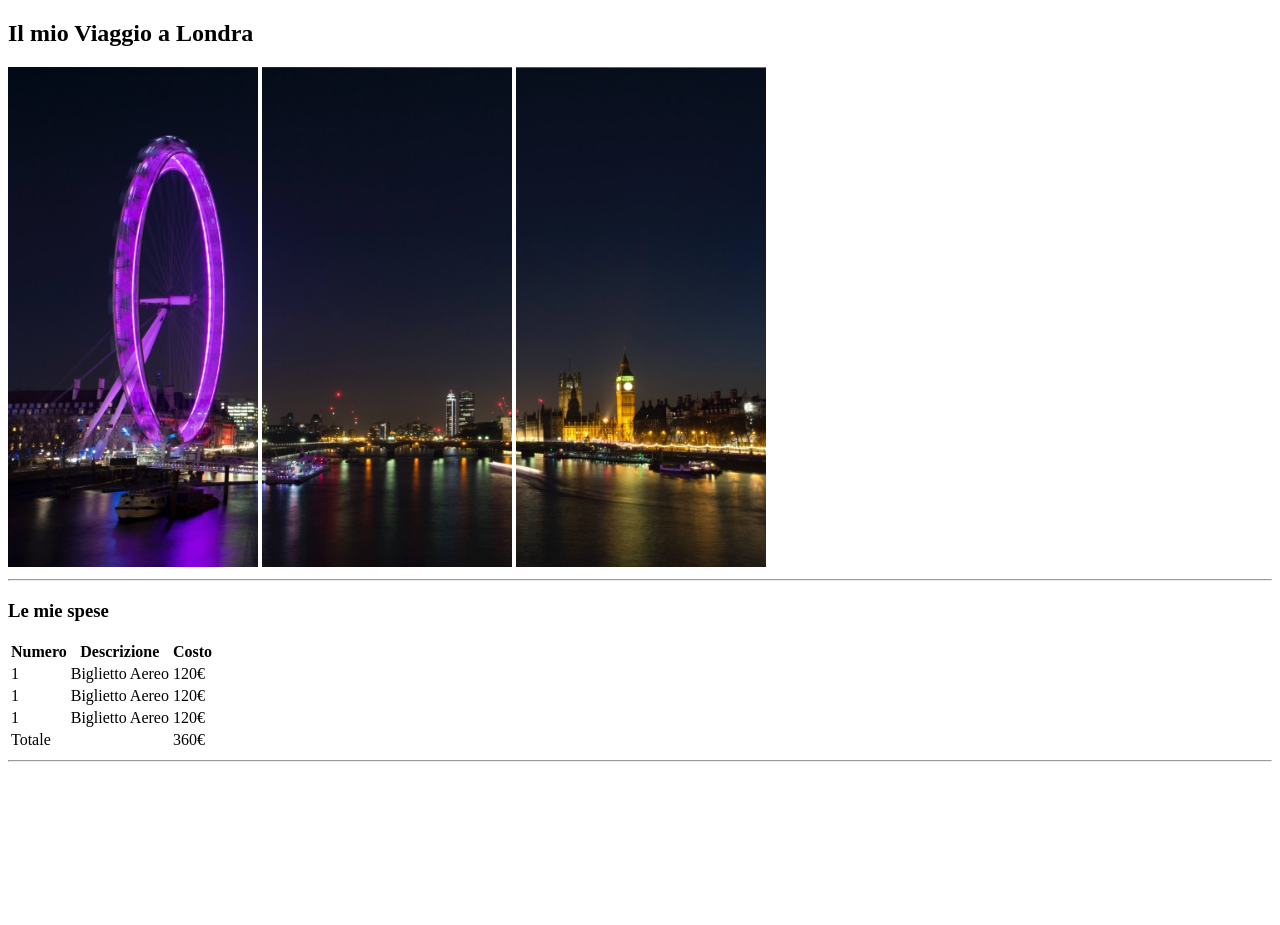
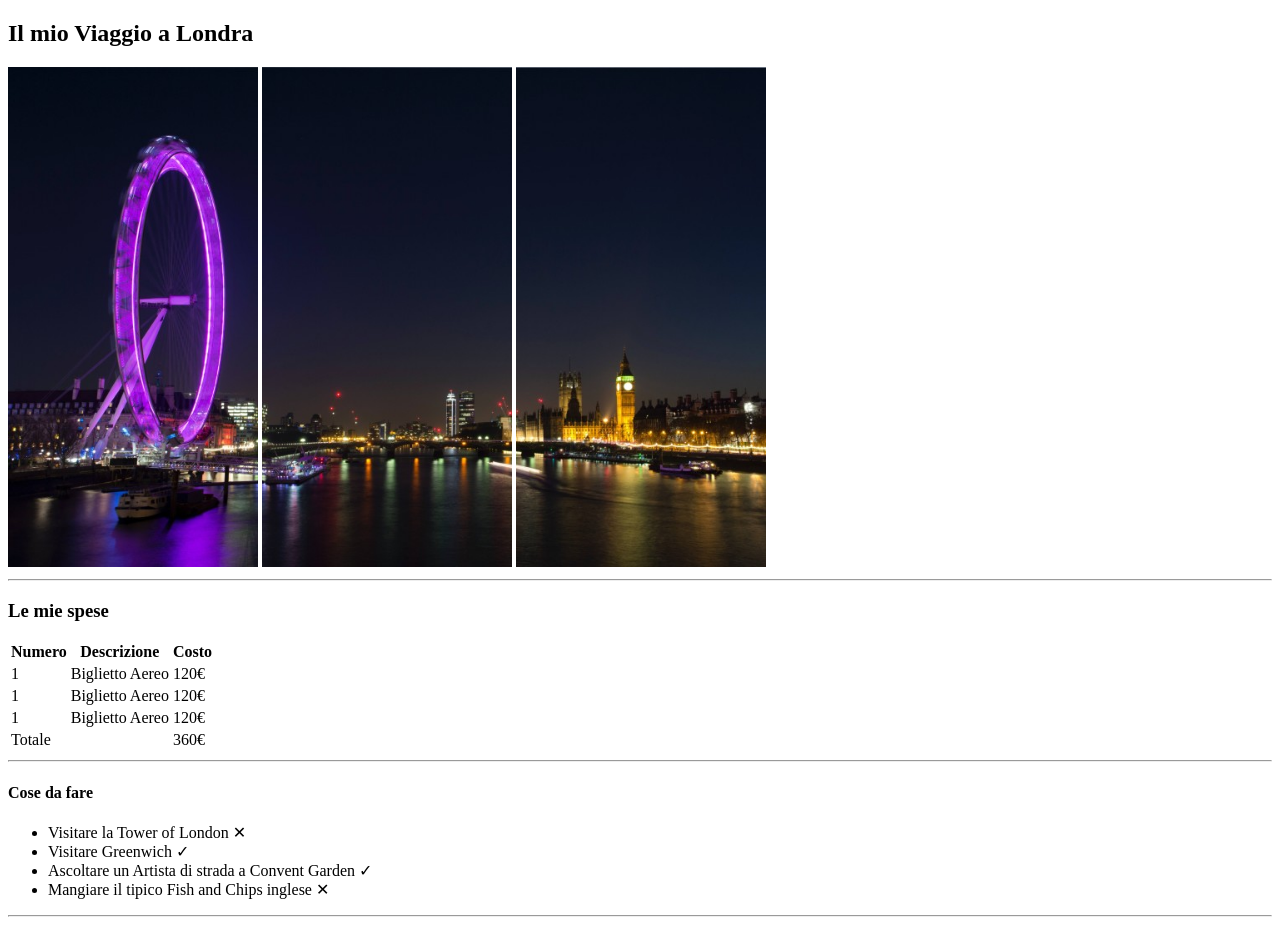
Before and after one commit to marypaduano/html-london-trip, a plain HTML site: page index.html in a window 1280 px wide. Before the commit the page ends 800 px from the top, so only its background shows below. Drawn offline with Linux system fonts and the light colour scheme.

Commit message:
terza sezione documento

```diff
--- a/index.html
+++ b/index.html
@@ -62,6 +62,18 @@
         </table>
         <hr>
     </section>
+<!-- section3 cose da fare -->
+    <section>
+        <h4>Cose da fare</h4>
+
+        <ul>
+            <li>Visitare la Tower of London &#10005;</li>
+            <li>Visitare Greenwich &#10003;</li>
+            <li>Ascoltare un Artista di strada a Convent Garden &#10003;</li>
+            <li>Mangiare il tipico Fish and Chips inglese &#10005;</li>
+        </ul>
+        <hr>
+    </section>
 
 
 </body>
```
